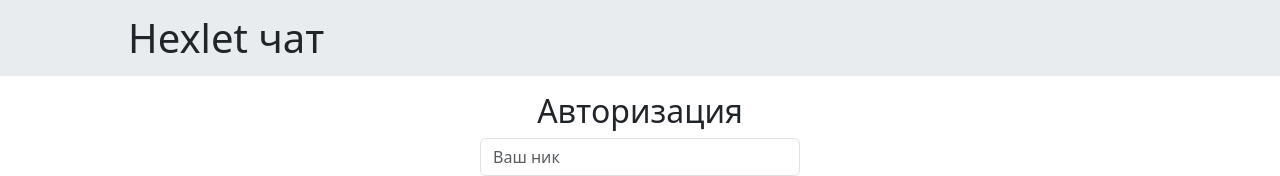
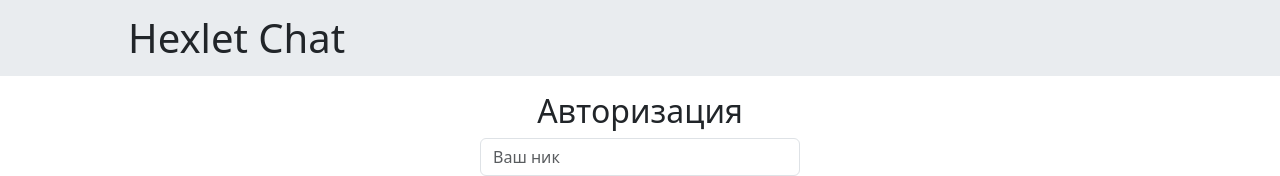
Before and after one commit to AnsGit/frontend-project-12, a React (Create React App) app in the folder frontend/: page /login in a window 1280 px wide. Shown: the top 176 px of the page. Built offline with nearby package versions, Linux system fonts and the light colour scheme; no server answers.

Commit message:
fix: change main title name

```diff
--- a/frontend/src/locales/ru.js
+++ b/frontend/src/locales/ru.js
@@ -1,7 +1,7 @@
 export default {
   translation: {
     header: {
-      title: 'Hexlet чат',
+      title: 'Hexlet Chat',
     },
     chat: {
       title: 'Чат',
```
